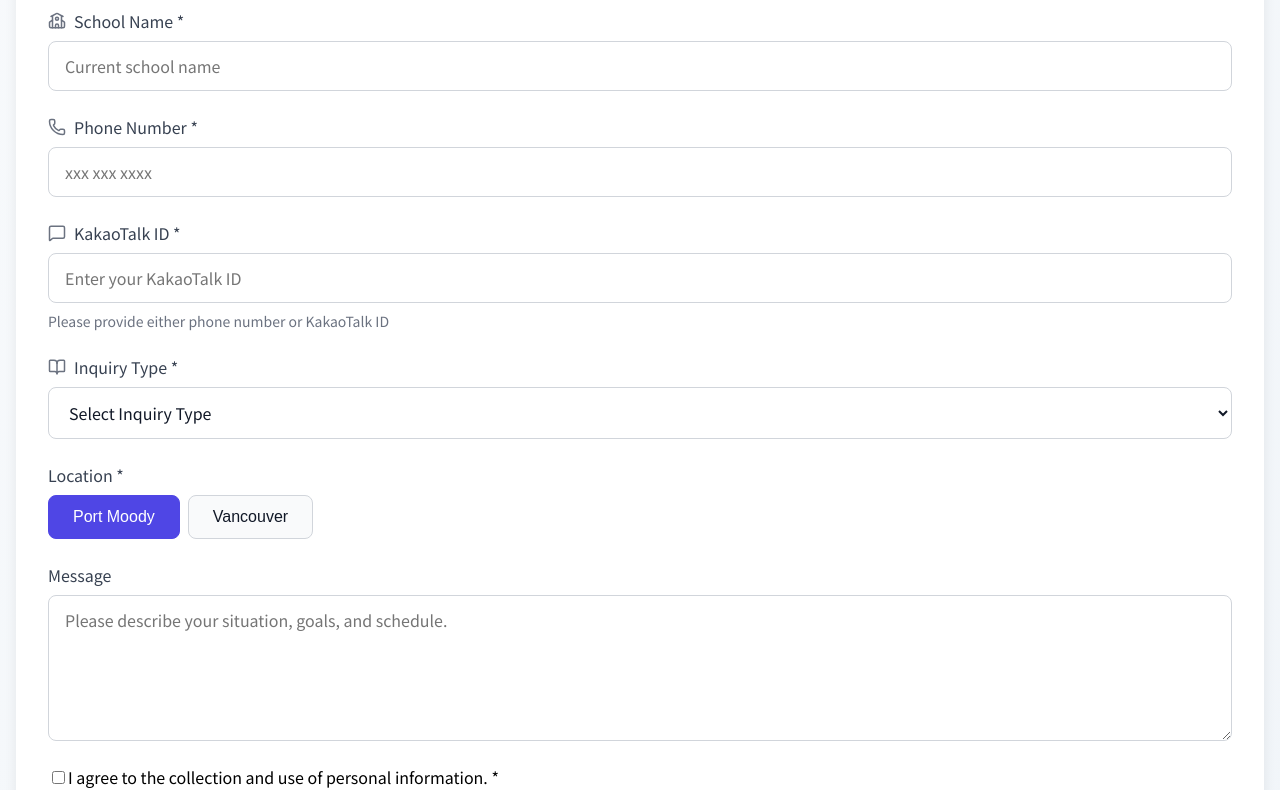
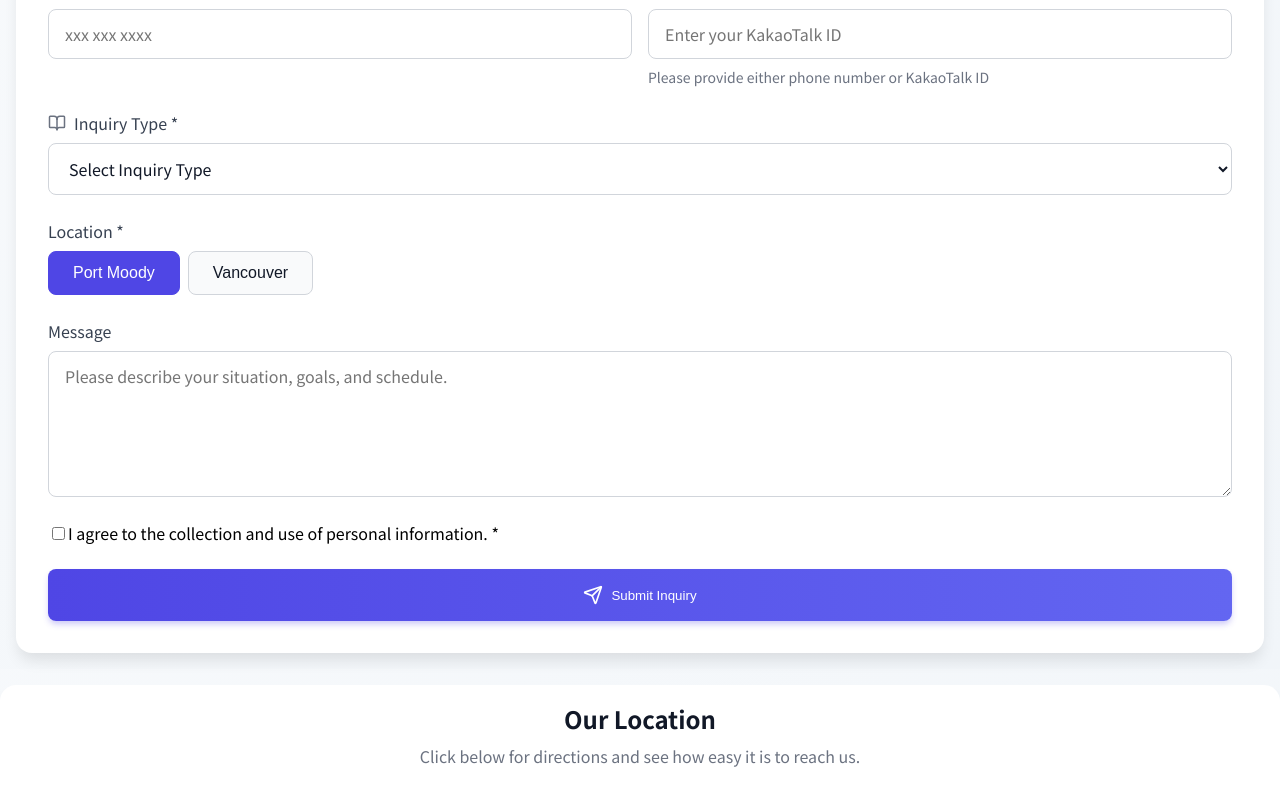
Before and after one commit to junuiui/the-doum-academy-website, a Next.js app: page /contact-us in a window 1280 px wide. Shown: the part 559-1349 px from the top of the page. Built offline with nearby package versions, Linux system fonts and the light colour scheme.

Commit message:
column / row changed

```diff
--- a/src/app/contact-us/ContactUsForm.module.css
+++ b/src/app/contact-us/ContactUsForm.module.css
@@ -2,7 +2,7 @@
     background: linear-gradient(to bottom right, #f8fafc, #f1f5f9);
     max-width: 1280px;
     margin: 0 auto;
-    padding: 3rem 1rem;
+    padding: 1rem 1rem;
 }
 
 .formCard {
@@ -39,6 +39,17 @@
     display: flex;
     flex-direction: column;
     gap: 0.5rem;
+}
+
+.formRow {
+    display: flex;
+    gap: 1rem;
+    flex-wrap: wrap;
+}
+
+.formRow>.formGroup {
+    flex: 1;
+    min-width: 200px;
 }
 
 .label {
--- a/src/app/contact-us/ContactUsForm.tsx
+++ b/src/app/contact-us/ContactUsForm.tsx
@@ -134,6 +134,8 @@ export default function ContactUsForm() {
                                 />
                             </div>
 
+                            {/* Grade + School */}
+                            <div className={styles.formRow}>
                                 {/* Grade */}
                                 <div className={styles.formGroup}>
                                     <label className={styles.label}>
@@ -167,7 +169,10 @@ export default function ContactUsForm() {
                                         placeholder="Current school name"
                                     />
                                 </div>
+                            </div>
 
+                            {/* Contact Information group */}
+                            <div className={styles.formRow}>
                                 {/* Phone */}
                                 <div className={styles.formGroup}>
                                     <label className={styles.label}>
@@ -199,6 +204,7 @@ export default function ContactUsForm() {
                                     <p className={styles.helperText}>
                                         Please provide either phone number or KakaoTalk ID
                                     </p>
+                                </div>
                             </div>
 
                             {/* Inquiry Type */}
--- a/src/app/contact-us/location.tsx
+++ b/src/app/contact-us/location.tsx
@@ -43,9 +43,9 @@ export function Location() {
         <div className={styles.container}>
             {/* Header */}
             <div className={styles.locationHeader}>
-                <h2 className={styles.locationTitle}>locaiton title</h2>
+                <h2 className={styles.locationTitle}>Our Location</h2>
                 <p className={styles.locationDescription}>
-                    location description
+                    Click below for directions and see how easy it is to reach us.
                 </p>
             </div>
 
```
Lines whose indentation alone changed are shown as unchanged.
